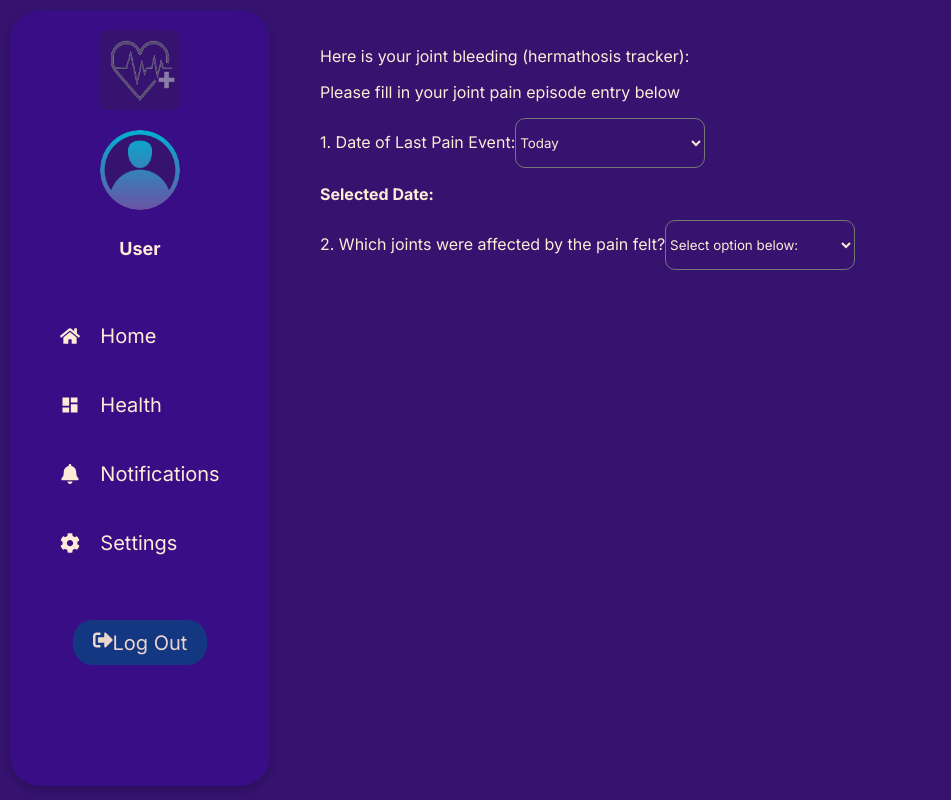
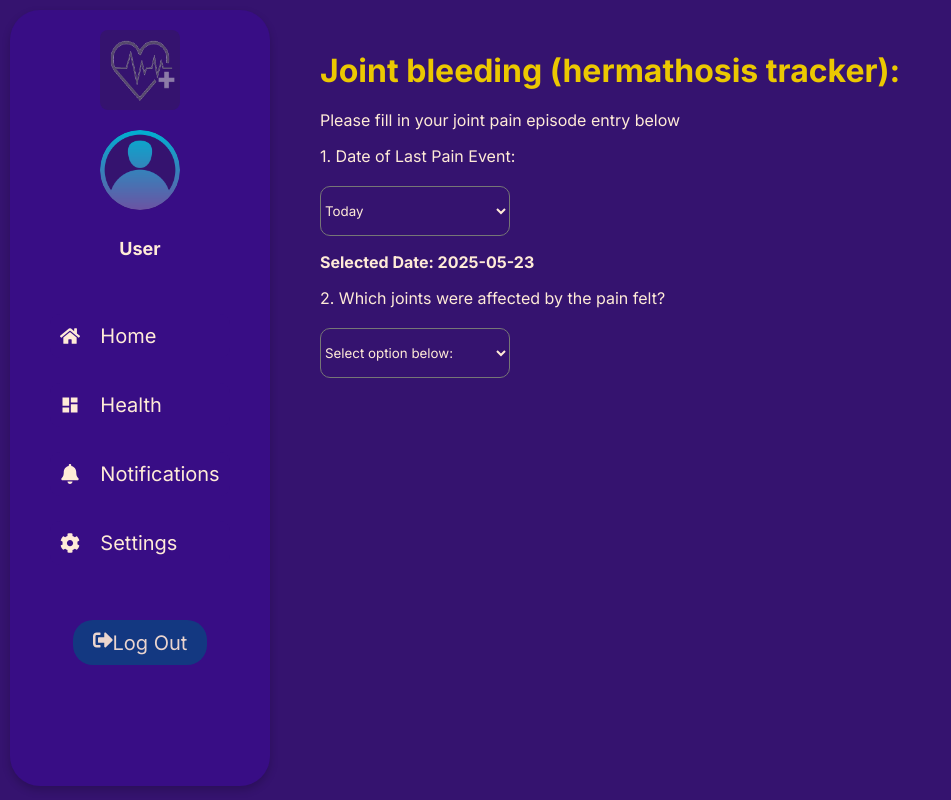
Before and after one commit to MaccccD/Haemophilia-Healthcare-App, a React (Create React App) app: page /JointPainTracker in a window 1280 px wide. Shown: the whole page, without its empty margins (0-951 px from the left). Built offline with nearby package versions, Linux system fonts and the light colour scheme; sample sign-in values are in the browser's storage; a web font is replaced by a local one.

Commit message:
Joint Pain Tracker Update Part 2
-Fixed Logic error and added some styling.

```diff
--- a/src/Haemophilia Components/JointPainTracker.jsx
+++ b/src/Haemophilia Components/JointPainTracker.jsx
@@ -28,6 +28,7 @@ function JointPainTracker() {
 
   const getFinalDate = ()=>{ // getting final date based on what the user selected.
     if(selectedTimeframe === "custom") return customDate;
+    console.log(customDate);
 
     const today = new Date();
     let daysAgo = 0;
@@ -56,10 +57,10 @@ function JointPainTracker() {
 
   return (
     <div className='jointTracker-Container'>
-      <p className='content'>Here is your joint bleeding (hermathosis tracker):</p>
+      <h1 className='heading'> Joint bleeding (hermathosis tracker):</h1>
       <p className='content'>Please fill in your joint pain episode entry below</p>
 
-      <label className='content'>1. Date of Last Pain Event:</label>
+      <label className='content'>1. Date of Last Pain Event:</label><br/><br/>
       <select value={selectedTimeframe} className='setUp' onChange={handleTimeFrameChange}>
         <option value= "">Please select the correct pain event period:</option>
         <option value="today">Today</option>
@@ -72,9 +73,9 @@ function JointPainTracker() {
         <input type='date' value={customDate} onChange={handleDateChange}/>
       )}
 
-      <p><strong>Selected Date: {getFinalDate}</strong></p>
+      <p><strong>Selected Date: {getFinalDate()}</strong></p>
 
-      <label className='content'>2. Which joints were affected by the pain felt?</label>
+      <label className='content'>2. Which joints were affected by the pain felt?</label><br/><br/>
       < select value={jointsAffected} className='setUp' onChange={(d)=> setAffectedJoints(d.target.value)}>
        <option value= ""> Select option below:</option>
        <option value= "Ankles">Knees (Hinge)</option>
```
